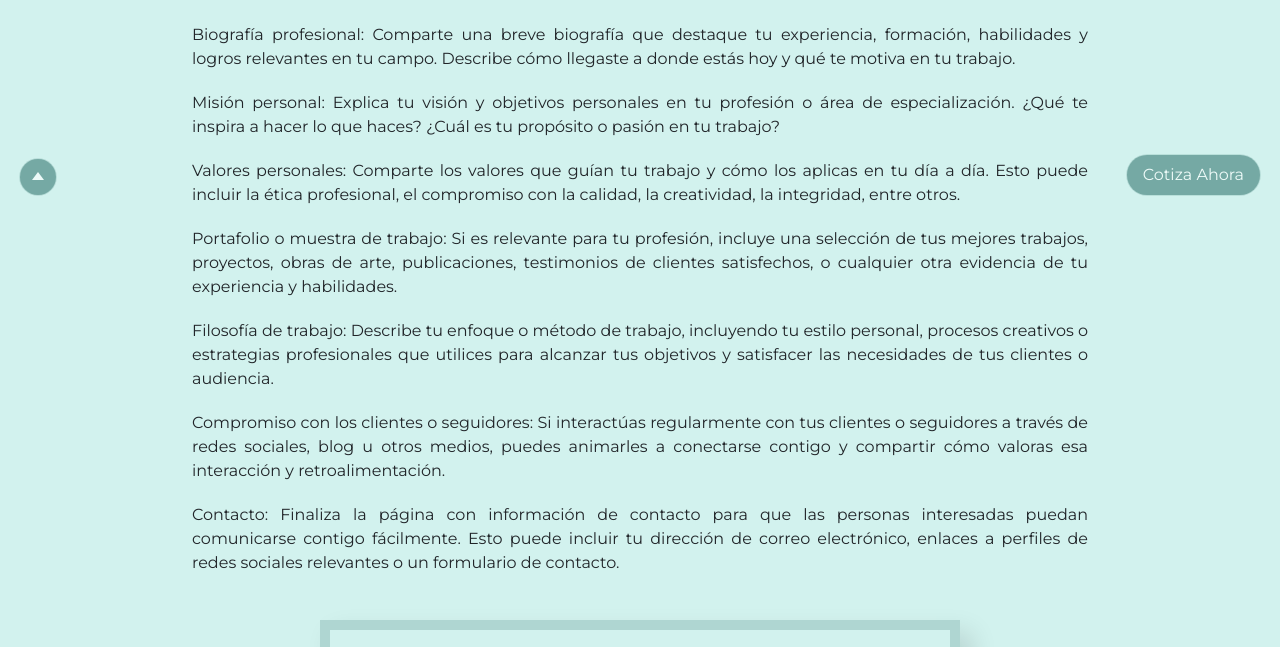
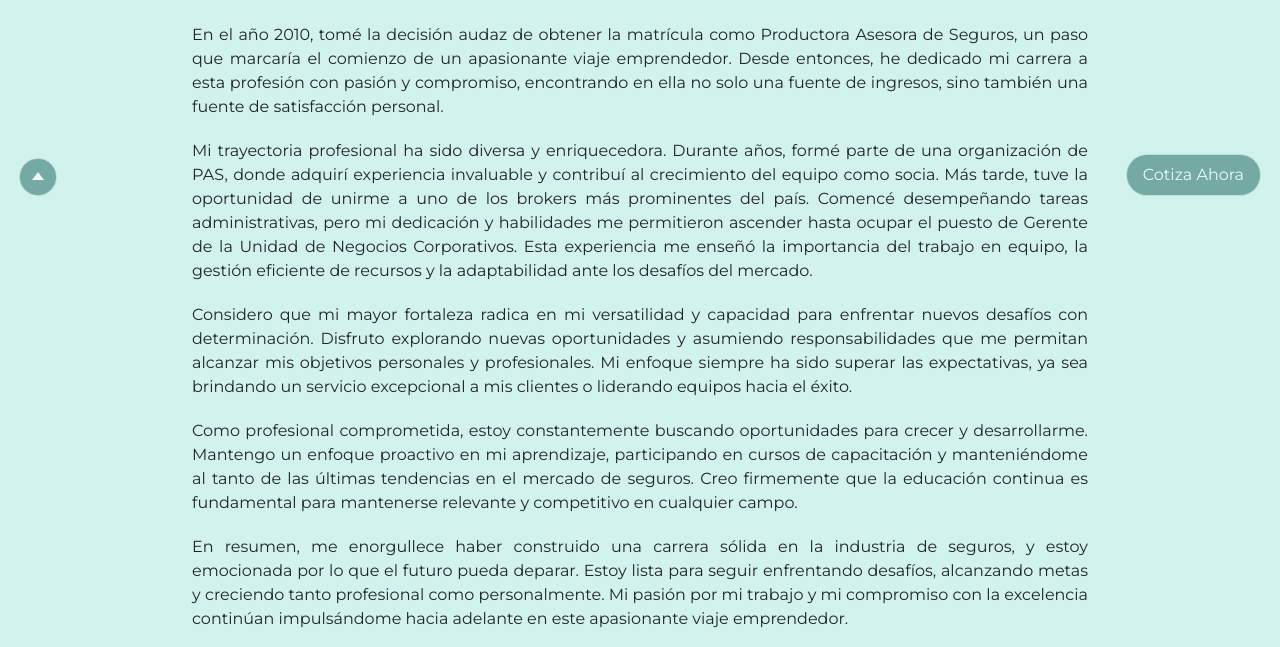
Before and after one commit to golivelli/Prod-Ases-AC, a website: page pages/nosotros.html in a window 1280 px wide. Shown: the part 585-1232 px from the top of the page. Drawn offline with nearby package versions, Linux system fonts and the light colour scheme.

Commit message:
[Fix] General Changes

```diff
--- a/pages/nosotros.html
+++ b/pages/nosotros.html
@@ -107,45 +107,19 @@
         <h2 class="tit2-nosotros intro-y">Todo Sobre Mi</h2>
         <article class="articulo-centrado intro-y">
           <p class="p-nosotros">
-            Biografía profesional: Comparte una breve biografía que destaque tu
-            experiencia, formación, habilidades y logros relevantes en tu campo.
-            Describe cómo llegaste a donde estás hoy y qué te motiva en tu
-            trabajo.
+            En el año 2010, tomé la decisión audaz de obtener la matrícula como Productora Asesora de Seguros, un paso que marcaría el comienzo de un apasionante viaje emprendedor. Desde entonces, he dedicado mi carrera a esta profesión con pasión y compromiso, encontrando en ella no solo una fuente de ingresos, sino también una fuente de satisfacción personal.
           </p>
           <p class="p-nosotros">
-            Misión personal: Explica tu visión y objetivos personales en tu
-            profesión o área de especialización. ¿Qué te inspira a hacer lo que
-            haces? ¿Cuál es tu propósito o pasión en tu trabajo?
+            Mi trayectoria profesional ha sido diversa y enriquecedora. Durante años, formé parte de una organización de PAS, donde adquirí experiencia invaluable y contribuí al crecimiento del equipo como socia. Más tarde, tuve la oportunidad de unirme a uno de los brokers más prominentes del país. Comencé desempeñando tareas administrativas, pero mi dedicación y habilidades me permitieron ascender hasta ocupar el puesto de Gerente de la Unidad de Negocios Corporativos. Esta experiencia me enseñó la importancia del trabajo en equipo, la gestión eficiente de recursos y la adaptabilidad ante los desafíos del mercado.
           </p>
           <p class="p-nosotros">
-            Valores personales: Comparte los valores que guían tu trabajo y cómo
-            los aplicas en tu día a día. Esto puede incluir la ética
-            profesional, el compromiso con la calidad, la creatividad, la
-            integridad, entre otros.
+            Considero que mi mayor fortaleza radica en mi versatilidad y capacidad para enfrentar nuevos desafíos con determinación. Disfruto explorando nuevas oportunidades y asumiendo responsabilidades que me permitan alcanzar mis objetivos personales y profesionales. Mi enfoque siempre ha sido superar las expectativas, ya sea brindando un servicio excepcional a mis clientes o liderando equipos hacia el éxito.
           </p>
           <p class="p-nosotros">
-            Portafolio o muestra de trabajo: Si es relevante para tu profesión,
-            incluye una selección de tus mejores trabajos, proyectos, obras de
-            arte, publicaciones, testimonios de clientes satisfechos, o
-            cualquier otra evidencia de tu experiencia y habilidades.
+            Como profesional comprometida, estoy constantemente buscando oportunidades para crecer y desarrollarme. Mantengo un enfoque proactivo en mi aprendizaje, participando en cursos de capacitación y manteniéndome al tanto de las últimas tendencias en el mercado de seguros. Creo firmemente que la educación continua es fundamental para mantenerse relevante y competitivo en cualquier campo.
           </p>
           <p class="p-nosotros">
-            Filosofía de trabajo: Describe tu enfoque o método de trabajo,
-            incluyendo tu estilo personal, procesos creativos o estrategias
-            profesionales que utilices para alcanzar tus objetivos y satisfacer
-            las necesidades de tus clientes o audiencia.
-          </p>
-          <p class="p-nosotros">
-            Compromiso con los clientes o seguidores: Si interactúas
-            regularmente con tus clientes o seguidores a través de redes
-            sociales, blog u otros medios, puedes animarles a conectarse contigo
-            y compartir cómo valoras esa interacción y retroalimentación.
-          </p>
-          <p class="p-nosotros">
-            Contacto: Finaliza la página con información de contacto para que
-            las personas interesadas puedan comunicarse contigo fácilmente. Esto
-            puede incluir tu dirección de correo electrónico, enlaces a perfiles
-            de redes sociales relevantes o un formulario de contacto.
+            En resumen, me enorgullece haber construido una carrera sólida en la industria de seguros, y estoy emocionada por lo que el futuro pueda deparar. Estoy lista para seguir enfrentando desafíos, alcanzando metas y creciendo tanto profesional como personalmente. Mi pasión por mi trabajo y mi compromiso con la excelencia continúan impulsándome hacia adelante en este apasionante viaje emprendedor.
           </p>
         </article>
       </section>
@@ -182,7 +156,7 @@
         <div class="footer-centrado">
           <div class="footer">
             <p class="copy">
-              Derechos reservados a quien corresponda &#169; | Geronimo Olivelli
+              Derechos reservados a quien corresponda &#169; | Andrea Crotti
           </p>
         </div>
       </div>
--- a/scss/pages/_gruposj.scss
+++ b/scss/pages/_gruposj.scss
@@ -61,7 +61,7 @@
 
 		.planes-sj{
 			@include flex(row, center, center);
-			gap: 5rem;
+			gap: 10rem;
 
 				.caja-planes{
 					display: flex;
@@ -173,7 +173,6 @@
 					display: flex;
 					justify-content: space-between;
 					align-items: center;
-					transition: all 0.6 ease-in-out;
 			}
 			.accordion-content {
 					max-height: 0;
@@ -181,6 +180,7 @@
 					transition: max-height 0.3s ease;
 					padding: 0 15px;
 					background-color: #fff;
+					transition: all 0.8s ease-in-out;
 			}
 			.accordion-content p {
 					margin: 15px 0;
```
Also changed, not shown: index.html (+1 -1 lines), pages/contacto.html (+1 -1 lines), pages/gruposj.html (+1 -11 lines), pages/seguros.html (+1 -1 lines), css/main.css.
